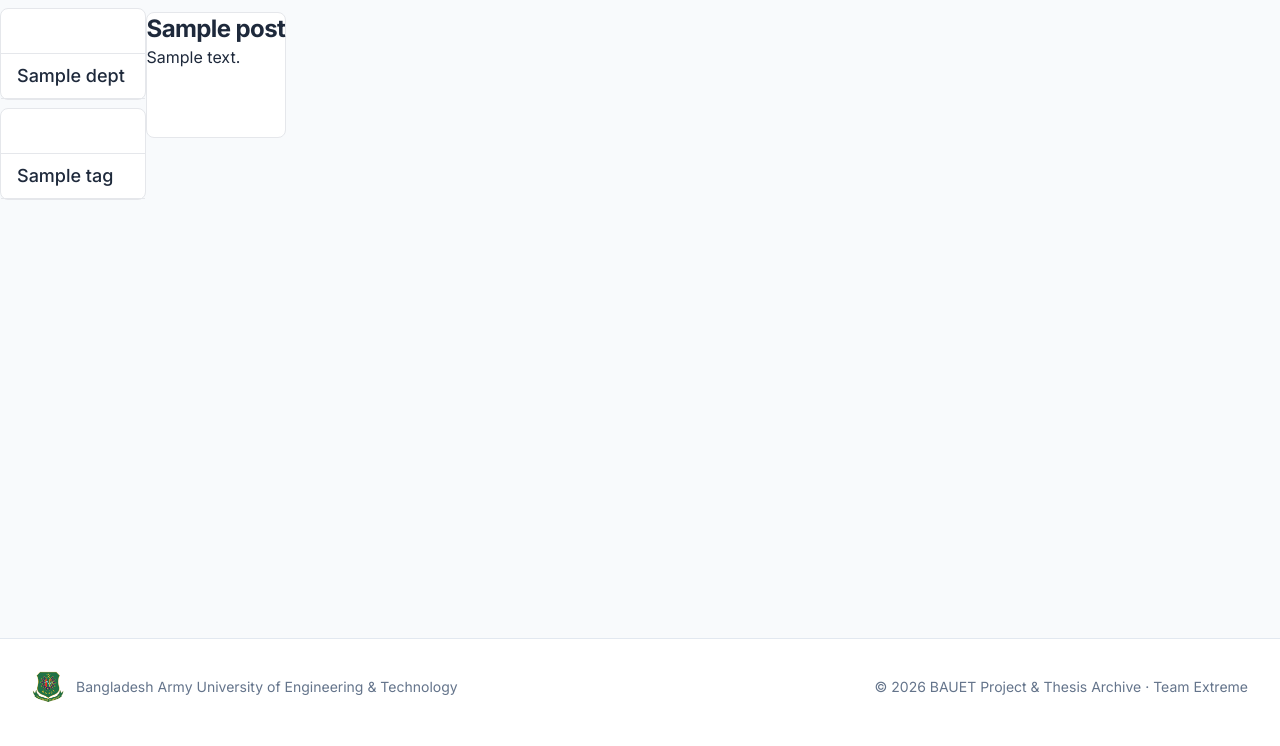
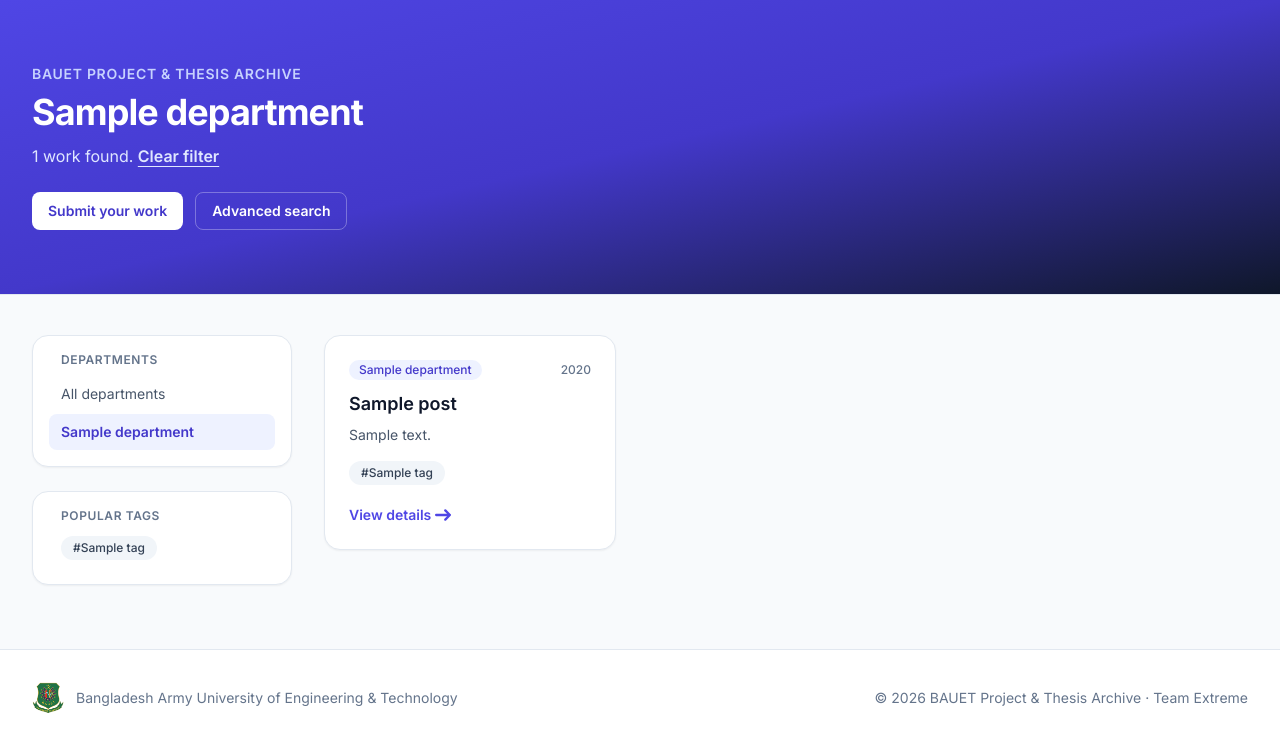
Before and after one commit to ratulhasan001/bauet-thesis-archive, a Django app: template archive_project/core/templates/home.html in a window 1280 px wide. Shown: the part 65-811 px from the top of the page. Before the commit the page ends 767 px from the top, so only its background shows below. Run offline with Django 5.2, Linux system fonts and the light colour scheme; tables that the repository leaves empty hold one stand-in row (values such as "Sample post"); the template is opened without the code that fills it: values that come from a table or form of the project are taken from there, most other values are stand-ins (such as "Sample title", 1, 10 or a date in 2020); parts of the project's set-up code (start-up, migrations or seed data) failed here and were passed over; some libraries are stand-ins or nearby versions.

Commit message:
Redesign the home and search pages with paginated post cards

```diff
--- a/archive_project/core/templates/home.html
+++ b/archive_project/core/templates/home.html
@@ -1,104 +1,70 @@
 {% extends 'base.html' %}
-{% load static %}
+{% block head_title %}{% if selected_dept %}{{ selected_dept.name }}{% elif selected_tag %}#{{ selected_tag.name }}{% else %}Browse{% endif %}{% endblock %}
 
-{% block head_title %}BAUET Archive{% endblock %} {% block content %}
+{% block content %}
+<section class="border-b border-slate-200 bg-gradient-to-br from-indigo-600 via-indigo-700 to-slate-900 text-white">
+  <div class="container-page py-12 sm:py-16">
+    <p class="text-sm font-semibold uppercase tracking-wider text-indigo-200">BAUET Project &amp; Thesis Archive</p>
+    <h1 class="mt-2 max-w-3xl text-3xl font-bold tracking-tight sm:text-4xl">
+      {% if selected_dept %}{{ selected_dept.name }}
+      {% elif selected_tag %}Tagged “{{ selected_tag.name }}”
+      {% else %}Discover research by BAUET students and faculty{% endif %}
+    </h1>
+    <p class="mt-3 max-w-2xl text-indigo-100">
+      {% if selected_dept or selected_tag %}
+        {{ page_obj.paginator.count }} work{{ page_obj.paginator.count|pluralize }} found.
+        <a href="{% url 'homepage' %}" class="font-semibold underline underline-offset-4 hover:text-white">Clear filter</a>
+      {% else %}
+        Browse {{ total_posts }} approved project{{ total_posts|pluralize }} and theses across every department.
+      {% endif %}
+    </p>
+    <div class="mt-6 flex flex-wrap gap-3">
+      <a href="{% url 'add_post' %}" class="btn bg-white text-indigo-700 hover:bg-indigo-50">Submit your work</a>
+      <a href="{% url 'search_posts' %}" class="btn border border-white/30 text-white hover:bg-white/10">Advanced search</a>
+    </div>
+  </div>
+</section>
 
-<div class="main_section flex">
-    <div class="left">
-      <div
-        class="w-72 mr-3 text-lg mt-2 ml-2 font-medium text-gray-900 bg-white border border-gray-200 rounded-lg dark:bg-gray-700 dark:border-gray-600 dark:text-white"
-      >
-        <a
-          href="#"
-          aria-current="true"
-          class="block w-full px-4 py-2 text-white bg-blue-700 border-b border-gray-200 rounded-t-lg cursor-pointer dark:bg-gray-800 dark:border-gray-600"
-        >
-          Departments
-        </a>
-        {% for dept in dept %}
-        <a
-          href="{% url 'dept_wise_post' dept.slug %}"
-          class="block w-full px-4 py-2 border-b border-gray-200 cursor-pointer hover:bg-gray-100 hover:text-blue-700 focus:outline-none focus:ring-2 focus:ring-blue-700 focus:text-blue-700 dark:border-gray-600 dark:hover:bg-gray-600 dark:hover:text-white dark:focus:ring-gray-500 dark:focus:text-white"
-        >
-          {{ dept.name }}
-        </a>
+<div class="container-page mt-10 grid gap-8 lg:grid-cols-[260px_1fr]">
+  <aside class="space-y-6">
+    <div class="card p-4">
+      <h2 class="px-3 pb-2 text-xs font-semibold uppercase tracking-wider text-slate-500">Departments</h2>
+      <nav class="space-y-0.5">
+        <a href="{% url 'homepage' %}" class="side-link {% if not selected_dept and not selected_tag %}side-link-active{% endif %}">All departments</a>
+        {% for dept in departments %}
+        <a href="{% url 'dept_wise_post' dept.slug %}" class="side-link {% if selected_dept == dept %}side-link-active{% endif %}">{{ dept.name }}</a>
+        {% endfor %}
+      </nav>
+    </div>
+
+    {% if tags %}
+    <div class="card p-4">
+      <h2 class="px-3 pb-3 text-xs font-semibold uppercase tracking-wider text-slate-500">Popular tags</h2>
+      <div class="flex flex-wrap gap-2 px-3 pb-2">
+        {% for tag in tags %}
+        <a href="{% url 'tag_wise_post' tag.slug %}" class="tag {% if selected_tag == tag %}bg-indigo-600 text-white hover:bg-indigo-600 hover:text-white{% endif %}">#{{ tag.name }}</a>
         {% endfor %}
       </div>
+    </div>
+    {% endif %}
+  </aside>
 
-      <div
-        class="w-72 mr-3 text-lg mt-2 mb-2 ml-2 font-medium text-gray-900 bg-white border border-gray-200 rounded-lg dark:bg-gray-700 dark:border-gray-600 dark:text-white"
-      >
-        <a
-          href="#"
-          aria-current="true"
-          class="block w-full px-4 py-2 text-white bg-blue-700 border-b border-gray-200 rounded-t-lg cursor-pointer dark:bg-gray-800 dark:border-gray-600"
-        >
-          Recent Tags
-        </a>
-        {% for tag in tags %}
-        <a
-          href="{% url 'tag_wise_post' tag.slug %}"
-          class="block w-full px-4 py-2 border-b border-gray-200 cursor-pointer hover:bg-gray-100 hover:text-blue-700 focus:outline-none focus:ring-2 focus:ring-blue-700 focus:text-blue-700 dark:border-gray-600 dark:hover:bg-gray-600 dark:hover:text-white dark:focus:ring-gray-500 dark:focus:text-white"
-        >
-         {{ tag.name }}
-        </a>
-        {% endfor %}
-
-      </div>
+  <section>
+    {% if page_obj.object_list %}
+    <div class="grid gap-6 sm:grid-cols-2 xl:grid-cols-3">
+      {% for post in page_obj %}
+        {% include 'post_card.html' %}
+      {% endfor %}
     </div>
-    <div class="right">
-      <div class="cards grid grid-cols-3 gap-4 mt-3 ml-28">
-
-        {% for post in data %}
-        <div
-          class="max-w-sm bg-white border border-gray-200 rounded-lg shadow dark:bg-gray-800 dark:border-gray-700">
-          {% comment %} <a href="#">
-            <img
-              class="rounded-t-lg"
-              src="{% static 'images/random.jpg' %}"
-              alt=""
-            />
-          </a> {% endcomment %}
-          <div class="p-5">
-            <a href="#">
-              <h5
-                class="mb-2 text-2xl font-bold tracking-tight text-gray-900 dark:text-white"
-              >
-                {{post.title | truncatewords:20}}
-              </h5>
-            </a>
-            <p class="mb-3 font-normal text-gray-700 dark:text-gray-400">
-              {{post.content | truncatewords:20}}
-            </p>
-            <a
-              href="{% url 'detail_post' post.id %}"
-              class="inline-flex items-center px-3 py-2 text-sm font-medium text-center text-white bg-blue-700 rounded-lg hover:bg-blue-800 focus:ring-4 focus:outline-none focus:ring-blue-300 dark:bg-blue-600 dark:hover:bg-blue-700 dark:focus:ring-blue-800"
-            >
-              Read more
-              <svg
-                class="rtl:rotate-180 w-3.5 h-3.5 ms-2"
-                aria-hidden="true"
-                xmlns="http://www.w3.org/2000/svg"
-                fill="none"
-                viewBox="0 0 14 10"
-              >
-                <path
-                  stroke="currentColor"
-                  stroke-linecap="round"
-                  stroke-linejoin="round"
-                  stroke-width="2"
-                  d="M1 5h12m0 0L9 1m4 4L9 9"
-                />
-              </svg>
-            </a>
-          </div>
-        </div>
-
-        {% endfor %}
-
-
-      </div>
+    {% include 'pagination.html' %}
+    {% else %}
+    <div class="card flex flex-col items-center px-6 py-16 text-center">
+      <svg class="h-12 w-12 text-slate-300" fill="none" viewBox="0 0 24 24" aria-hidden="true"><path stroke="currentColor" stroke-linecap="round" stroke-linejoin="round" stroke-width="1.5" d="M19.5 14.25v-2.625a3.375 3.375 0 0 0-3.375-3.375h-1.5A1.125 1.125 0 0 1 13.5 7.125v-1.5a3.375 3.375 0 0 0-3.375-3.375H8.25m2.25 0H5.625c-.621 0-1.125.504-1.125 1.125v17.25c0 .621.504 1.125 1.125 1.125h12.75c.621 0 1.125-.504 1.125-1.125V11.25a9 9 0 0 0-9-9Z"/></svg>
+      <h3 class="mt-4 text-lg font-semibold text-slate-900">Nothing here yet</h3>
+      <p class="mt-1 text-sm text-slate-500">No approved work matches this filter.</p>
+      <a href="{% url 'add_post' %}" class="btn-primary mt-6">Submit the first one</a>
     </div>
-  </div>
-
+    {% endif %}
+  </section>
+</div>
 {% endblock %}
```
Also changed, not shown: archive_project/core/templates/search_posts.html (+31 -54 lines).
